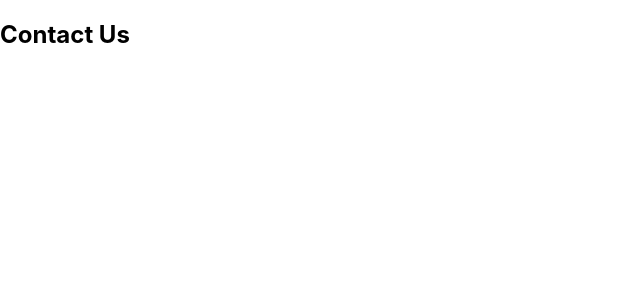
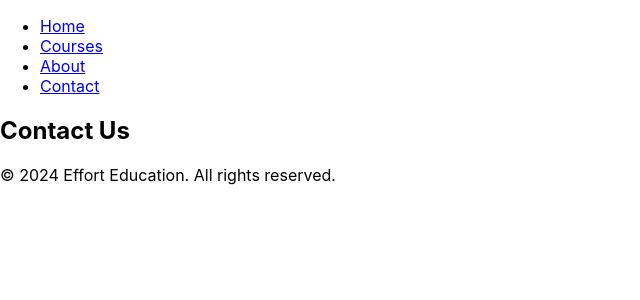
Before and after one commit to myselfabhi/effort-education, a React (Create React App) app: page /contact in a window 1280 px wide. Shown: the top 300 px of the page, without its empty margins (0-640 px from the left). Built offline with nearby package versions, Linux system fonts and the light colour scheme.

Commit message:
Header and  footer created

```diff
--- a/src/App.js
+++ b/src/App.js
@@ -1,5 +1,7 @@
 import React from 'react';
 import { BrowserRouter as Router, Routes, Route } from 'react-router-dom';
+import Header from './Components/Header';
+import Footer from './Components/Footer';
 import CoursesPage from './Components/CoursesPage';
 import AboutPage from './Components/AboutPage';
 import ContactPage from './Components/ContactPage';
@@ -8,12 +10,16 @@ import HomePage from './Components/homepage';
 function App() {
   return (
     <Router>
+         <div>
+        <Header />
       <Routes>
         <Route path="/" element={<HomePage />} />
         <Route path="/courses" element={<CoursesPage />} />
         <Route path="/about" element={<AboutPage />} />
         <Route path="/contact" element={<ContactPage />} />
       </Routes>
+      <Footer />
+      </div>
     </Router>
   );
 }
--- /dev/null
+++ b/src/Components/Footer.js
@@ -0,0 +1,11 @@
+import React from 'react';
+
+function Footer() {
+  return (
+    <footer>
+      <p>&copy; {new Date().getFullYear()} Effort Education. All rights reserved.</p>
+    </footer>
+  );
+}
+
+export default Footer;
--- /dev/null
+++ b/src/Components/Header.js
@@ -0,0 +1,19 @@
+import React from 'react';
+import { Link } from 'react-router-dom';
+
+function Header() {
+  return (
+    <header>
+      <nav>
+        <ul>
+          <li><Link to="/">Home</Link></li>
+          <li><Link to="/courses">Courses</Link></li>
+          <li><Link to="/about">About</Link></li>
+          <li><Link to="/contact">Contact</Link></li>
+        </ul>
+      </nav>
+    </header>
+  );
+}
+
+export default Header;
```
